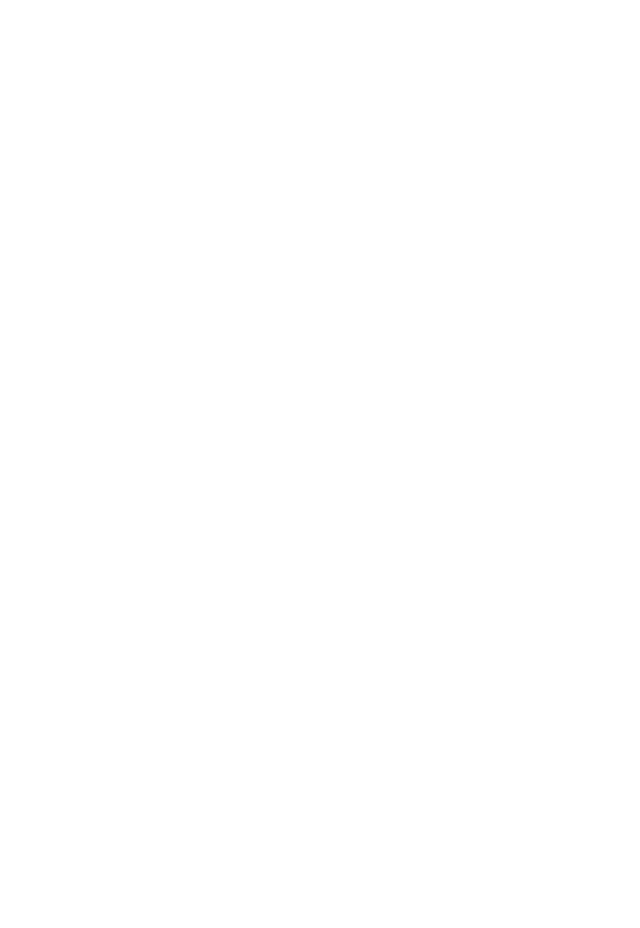
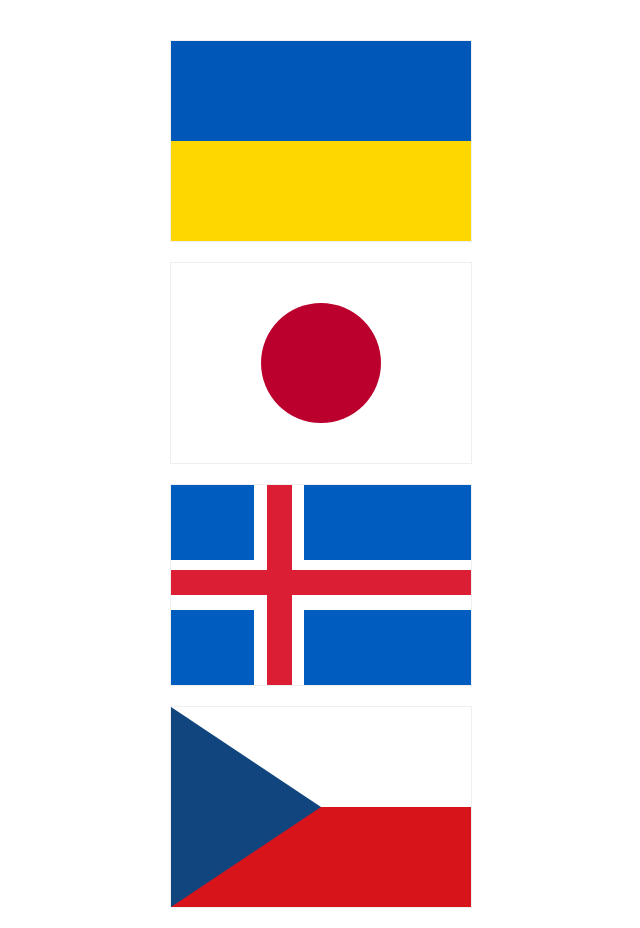
Before and after one commit to Yuliia-kucheriavenko/flags_of_countries, a website: page src/index.html in a window 1280 px wide. Shown: the whole page, without its empty margins (319-959 px from the left). Before the commit the page ends 800 px from the top, so only its background shows below. Drawn offline with Linux system fonts and the light colour scheme.

Commit message:
add flags display

```diff
--- a/src/index.html
+++ b/src/index.html
@@ -3,8 +3,30 @@
   <head>
     <meta charset="UTF-8" />
     <meta name="viewport" content="width=device-width, initial-scale=1.0" />
-    <title>Document</title>
+    <title>Flags of countries</title>
+    <link rel="stylesheet" href="styles.css" />
   </head>
-  <body>
+  <body class="container">
+    <div class="flag flag-ukraine">
+      <div class="ukraine_blue-stripe"></div>
+      <div class="ukraine_yellow-stripe"></div>
+    </div>
+
+    <div class="flag flag-japan">
+      <div class="japan_sun"></div>
+    </div>
+
+    <div class="flag flag-iceland">
+      <div class="iceland_whiteX-stripe"></div>
+      <div class="iceland_whiteY-stripe"></div>
+      <div class="iceland_redX-stripe"></div>
+      <div class="iceland_redY-stripe"></div>
+    </div>
+
+    <div class="flag flag-czech">
+      <div class="czech_white-stripe"></div>
+      <div class="czech_blue-triangle"></div>
+      <div class="czech_red-stripe"></div>
+    </div>
   </body>
 </html>
--- /dev/null
+++ b/src/styles.css
@@ -0,0 +1,109 @@
+.container {
+  display: flex;
+  flex-direction: column;
+  justify-content: center;
+  align-items: center;
+  margin: 40px 0px 0px 0px;
+}
+
+.flag {
+  width: 300px;
+  height: 200px;
+  margin-bottom: 20px;
+  border: 1px solid #efefef;
+}
+
+.ukraine_blue-stripe {
+  width: 100%;
+  height: 50%;
+  background: #0057b7;
+}
+
+.ukraine_yellow-stripe {
+  width: 100%;
+  height: 50%;
+  background: #ffd700;
+}
+
+.flag-japan {
+  background: #ffffff;
+  position: relative;
+}
+
+.japan_sun {
+  width: 120px;
+  height: 120px;
+  background: #bc002d;
+  border-radius: 50%;
+  position: absolute;
+  top: 50%;
+  left: 50%;
+  transform: translate(-50%, -50%);
+}
+
+.flag-iceland {
+  background: #005cbf;
+  position: relative;
+}
+
+.iceland_whiteX-stripe {
+  width: 300px;
+  height: 50px;
+  background: #ffffff;
+  position: absolute;
+  margin-top: 75px;
+}
+
+.iceland_whiteY-stripe {
+  width: 50px;
+  height: 200px;
+  background: #ffffff;
+  position: absolute;
+  margin-left: 83px;
+}
+
+.iceland_redX-stripe {
+  width: 300px;
+  height: 25px;
+  background: #dc1e35;
+  position: absolute;
+  margin-top: 85px;
+}
+
+.iceland_redY-stripe {
+  width: 25px;
+  height: 200px;
+  background: #dc1e35;
+  position: absolute;
+  margin-left: 96px;
+}
+
+.flag-czech {
+  background: #d7141a;
+  position: relative;
+}
+
+.czech_white-stripe {
+  width: 100%;
+  height: 50%;
+  background: #ffffff;
+  position: absolute;
+  top: 0;
+}
+
+.czech_red-stripe {
+  width: 100%;
+  height: 50px;
+  position: absolute;
+  top: 100px;
+}
+
+.czech_blue-triangle {
+  width: 0;
+  height: 0;
+  border-style: solid;
+  border-width: 100px 0 100px 150px;
+  border-color: transparent transparent transparent #11457e;
+  position: absolute;
+  z-index: 1;
+}
```
